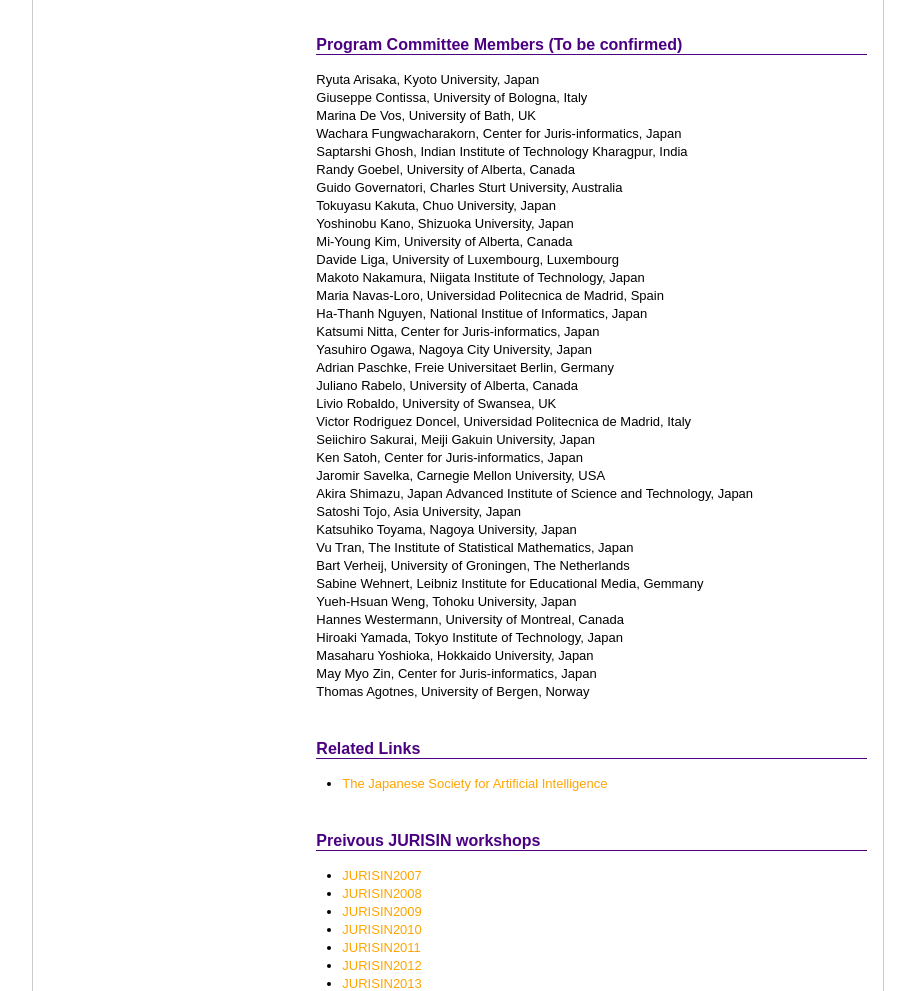
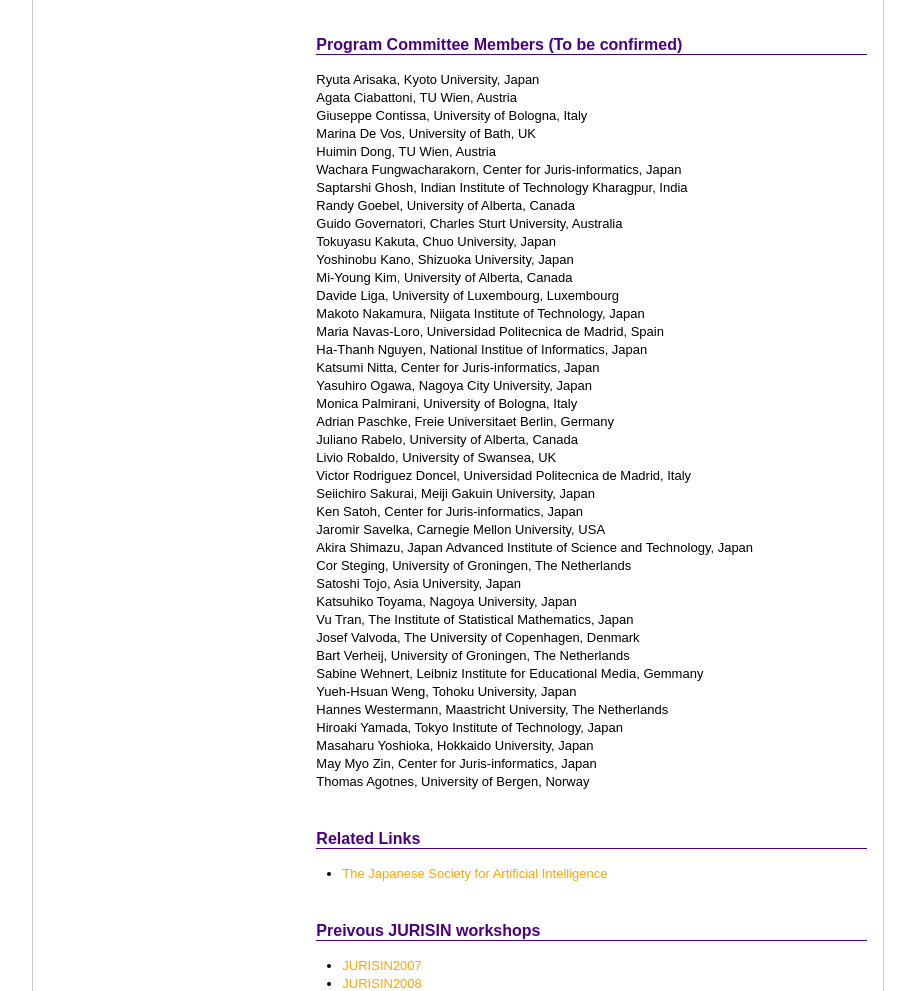
Before and after one commit to JurisInformaticsCenter/jurisin2025, a plain HTML site: page index.htm in a window 1280 px wide. Shown: the part 2450-3441 px from the top of the page, without its empty margins (208-1123 px from the left). Drawn offline with Linux system fonts and the light colour scheme.

Commit message:
Update index.htm

```diff
--- a/index.htm
+++ b/index.htm
@@ -491,8 +491,10 @@
 <h2>Program Committee Members (To be confirmed)</h2>
 <p>
 Ryuta Arisaka, Kyoto University, Japan<br>
+Agata Ciabattoni, TU Wien, Austria<br>
 Giuseppe Contissa, University of Bologna, Italy<br>
 Marina De Vos, University of Bath, UK<br>
+Huimin Dong, TU Wien, Austria<br>
 Wachara Fungwacharakorn, Center for Juris-informatics, Japan<br>
 Saptarshi Ghosh, Indian Institute of Technology Kharagpur, India<br>
 Randy Goebel, University of Alberta, Canada<br>
@@ -506,6 +508,7 @@
 Ha-Thanh Nguyen, National Institue of Informatics, Japan<br>
 Katsumi Nitta, Center for Juris-informatics, Japan<br>
 Yasuhiro Ogawa, Nagoya City University, Japan<br>
+Monica Palmirani, University of Bologna, Italy<br>
 Adrian Paschke, Freie Universitaet Berlin, Germany<br>
 Juliano Rabelo, University of Alberta, Canada<br>
 Livio Robaldo, University of Swansea, UK<br>
@@ -514,13 +517,15 @@
 Ken Satoh, Center for Juris-informatics, Japan<br>
 Jaromir Savelka, Carnegie Mellon University, USA<br>
 Akira Shimazu, Japan Advanced Institute of Science and Technology, Japan<br>
+Cor Steging, University of Groningen, The Netherlands<br>
 Satoshi Tojo, Asia University, Japan<br>
 Katsuhiko Toyama, Nagoya University, Japan<br>
 Vu Tran, The Institute of Statistical Mathematics, Japan<br>
+Josef Valvoda, The University of Copenhagen, Denmark<br>
 Bart Verheij, University of Groningen, The Netherlands<br>
 Sabine Wehnert, Leibniz Institute for Educational Media, Gemmany<br>
 Yueh-Hsuan Weng, Tohoku University, Japan<br>
-Hannes Westermann, University of Montreal, Canada<br>
+Hannes Westermann, Maastricht University, The Netherlands<br>
 Hiroaki Yamada, Tokyo Institute of Technology, Japan<br>
 Masaharu Yoshioka, Hokkaido University, Japan<br>
 May Myo Zin, Center for Juris-informatics, Japan<br>
```
